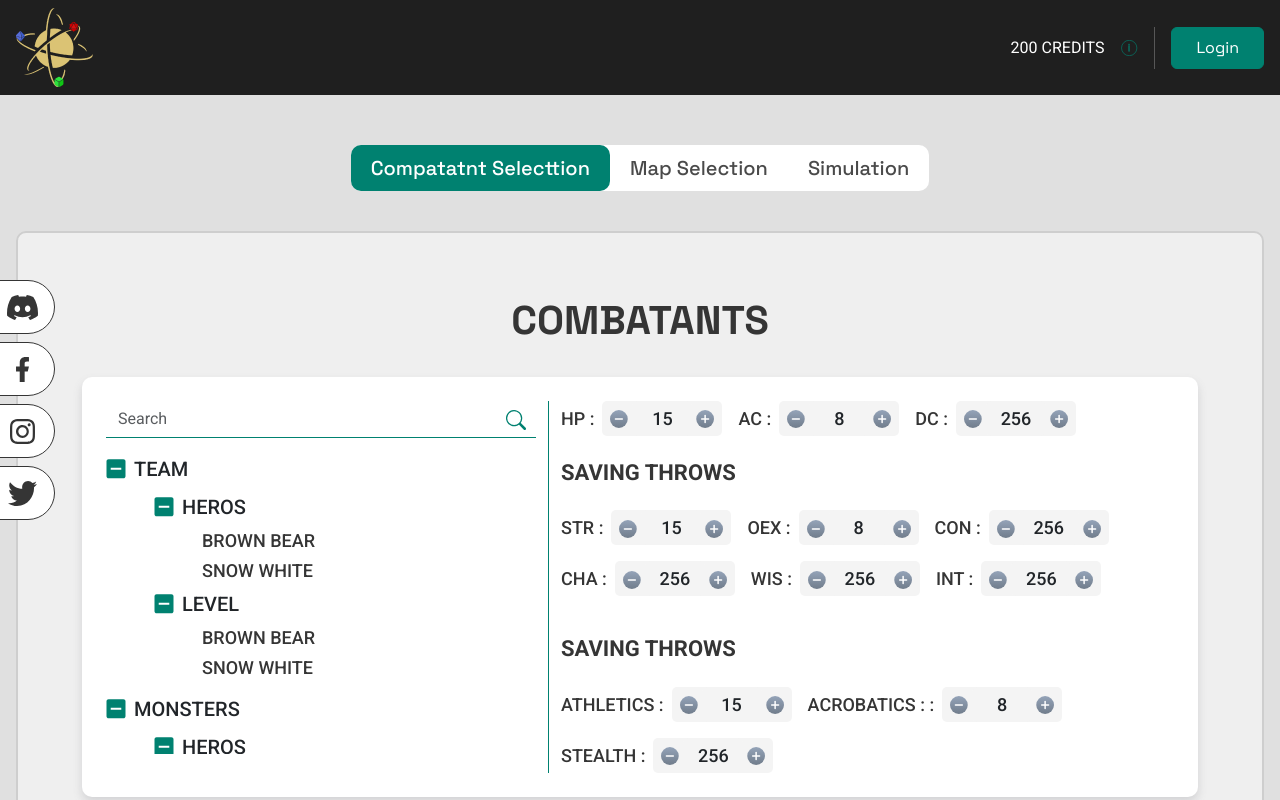
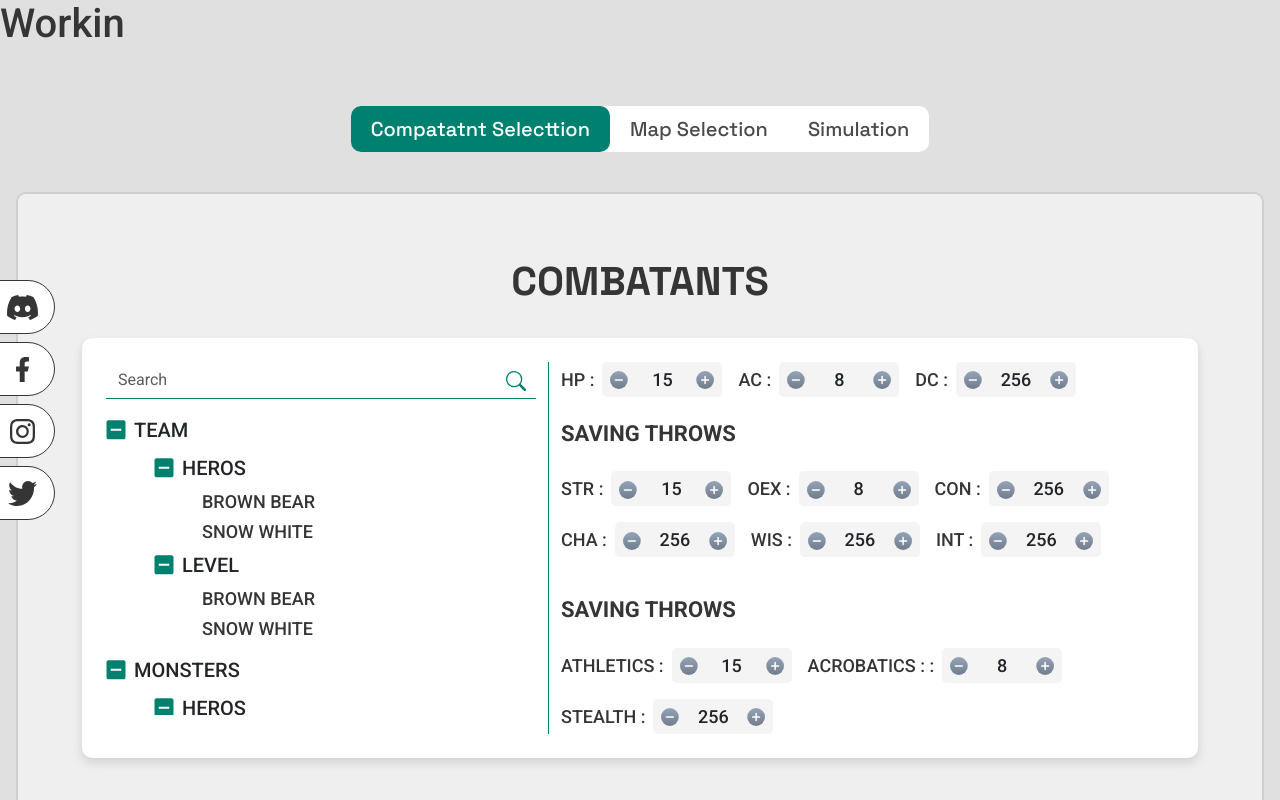
Before and after one commit to asfandtaimoor/encounterra, a Next.js app: page / in a window 1280 px wide. Shown: the top 800 px of the page. Built offline with nearby package versions, Linux system fonts and the light colour scheme.

Commit message:
header updated

```diff
--- a/src/components/Common/header.jsx
+++ b/src/components/Common/header.jsx
@@ -13,39 +13,40 @@ import Modal from "react-bootstrap/Modal";
 // import { Instagram, Facebook, Twitter, Discord } from "@/Icons/index";
 function Header() {
   return (
-    <div className="ts-header">
-      <Container fluid className="ts-container">
-        <div className="ts-header__main d-flex justify-content-between align-items-center">
-          <div className=" ts-gap-20">
-            <Image
-              src="/images/logo-sm.png"
-              alt="Vercel Logo"
-              className={""}
-              width={77}
-              height={79}
-              priority
-            />
-          </div>
+    <h1>Workin</h1>
+    // <div className="ts-header">
+    //   <Container fluid className="ts-container">
+    //     <div className="ts-header__main d-flex justify-content-between align-items-center">
+    //       <div className=" ts-gap-20">
+    //         <Image
+    //           src="/images/logo-sm.png"
+    //           alt="Vercel Logo"
+    //           className={""}
+    //           width={77}
+    //           height={79}
+    //           priority
+    //         />
+    //       </div>
 
-          <div className="d-flex gap-2  gap-sm-3 align-items-center">
-            <div className="d-flex gap-2  gap-sm-3 align-items-center">
-              <p className="text-uppercase text-white mb-0">200 credits</p>
-              <OverlayTrigger
-                overlay={<Tooltip id="tooltip-disabled">Tooltip!</Tooltip>}
-              >
-                <span className="d-inline-block ">
-                  <ExclamationCircle Width="18" Height="16" Stroke="#008170" />
-                </span>
-              </OverlayTrigger>
-            </div>
-            <div class="d-none d-sm-block vr"></div>
-            {/* <p className="text-uppercase mb-0">user name</p>
-            <Person Width="36" Height="36" Fill="#fff" /> */}
-            <Modals />
-          </div>
-        </div>
-      </Container>
-    </div>
+    //       <div className="d-flex gap-2  gap-sm-3 align-items-center">
+    //         <div className="d-flex gap-2  gap-sm-3 align-items-center">
+    //           <p className="text-uppercase text-white mb-0">200 credits</p>
+    //           <OverlayTrigger
+    //             overlay={<Tooltip id="tooltip-disabled">Tooltip!</Tooltip>}
+    //           >
+    //             <span className="d-inline-block ">
+    //               <ExclamationCircle Width="18" Height="16" Stroke="#008170" />
+    //             </span>
+    //           </OverlayTrigger>
+    //         </div>
+    //         <div class="d-none d-sm-block vr"></div>
+    //         {/* <p className="text-uppercase mb-0">user name</p>
+    //         <Person Width="36" Height="36" Fill="#fff" /> */}
+    //         <Modals />
+    //       </div>
+    //     </div>
+    //   </Container>
+    // </div>
   );
 }
 
```
